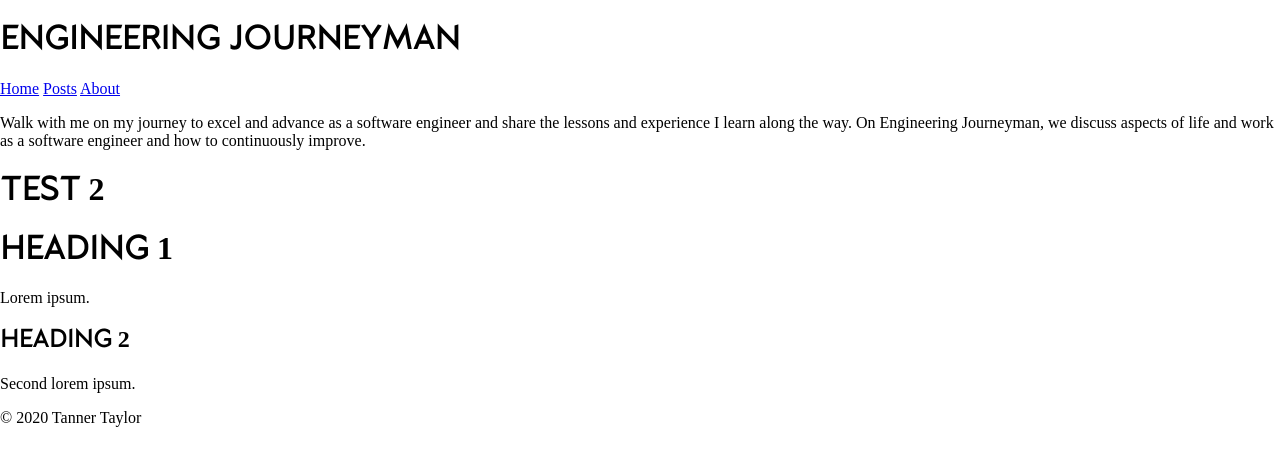
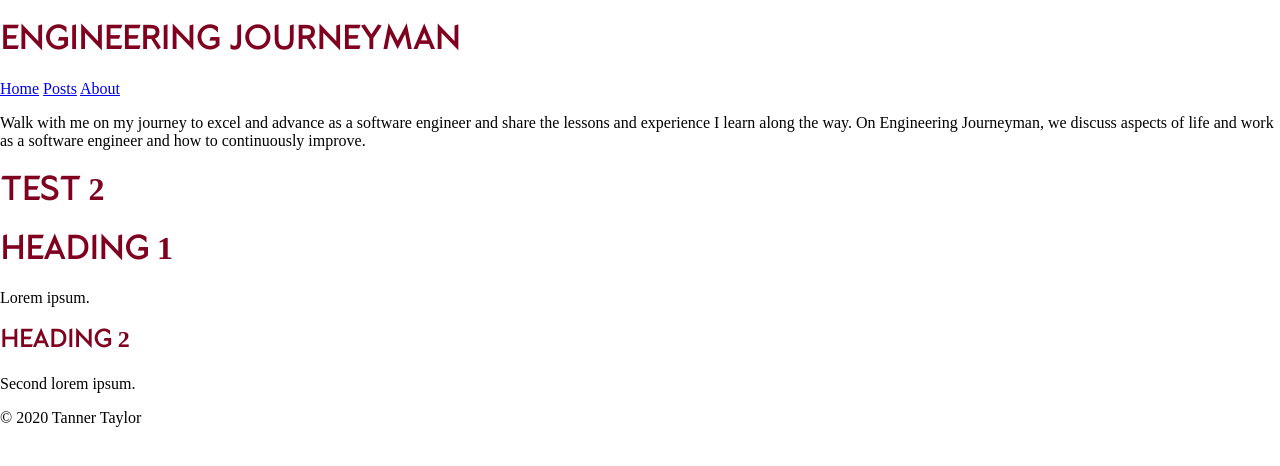
Before and after one commit to engineering-journeyman/engineering-journeyman.github.io, a Jekyll site: the page built from index.md, in a window 1280 px wide. Shown: the top 466 px of the page. Built offline with Jekyll 4.4.1, drawn with Linux system fonts in a browser that asks for light colours.

Commit message:
Added some color.

```diff
--- a/styles/main.css
+++ b/styles/main.css
@@ -6,4 +6,5 @@
 h1, h2, h3, h4 {
     font-family: Kano;
     text-transform: uppercase;
+    color: #800020;
 }
```
